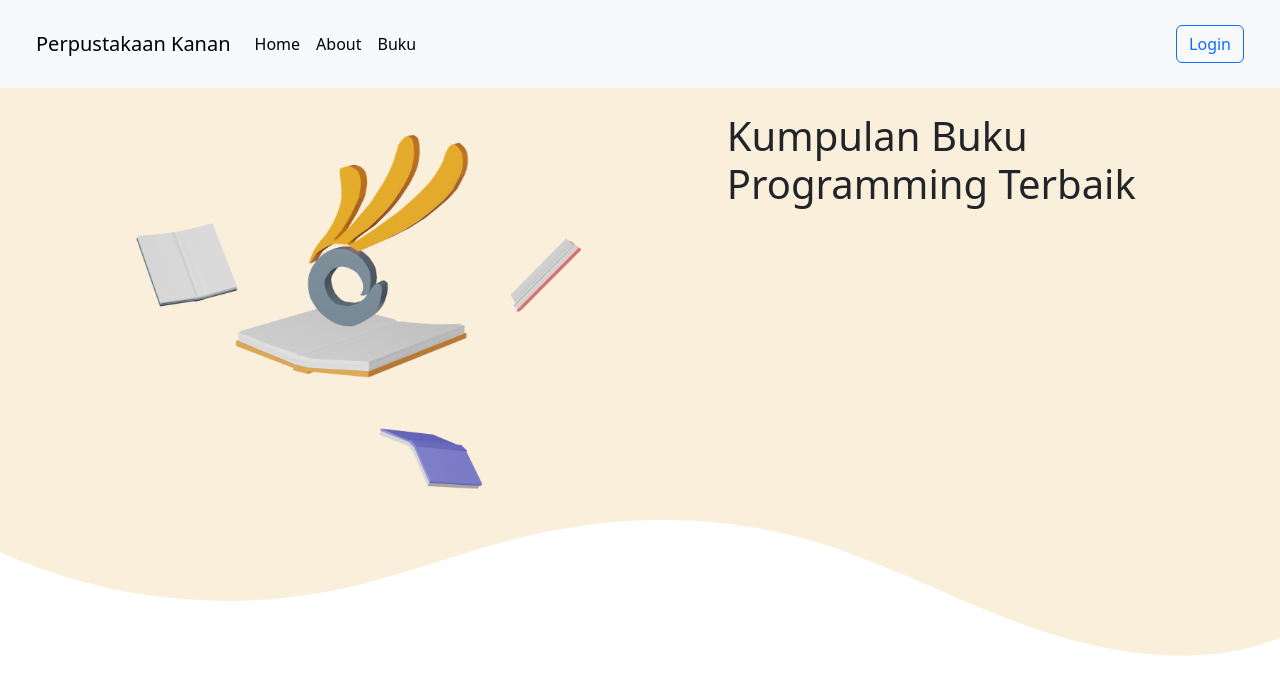
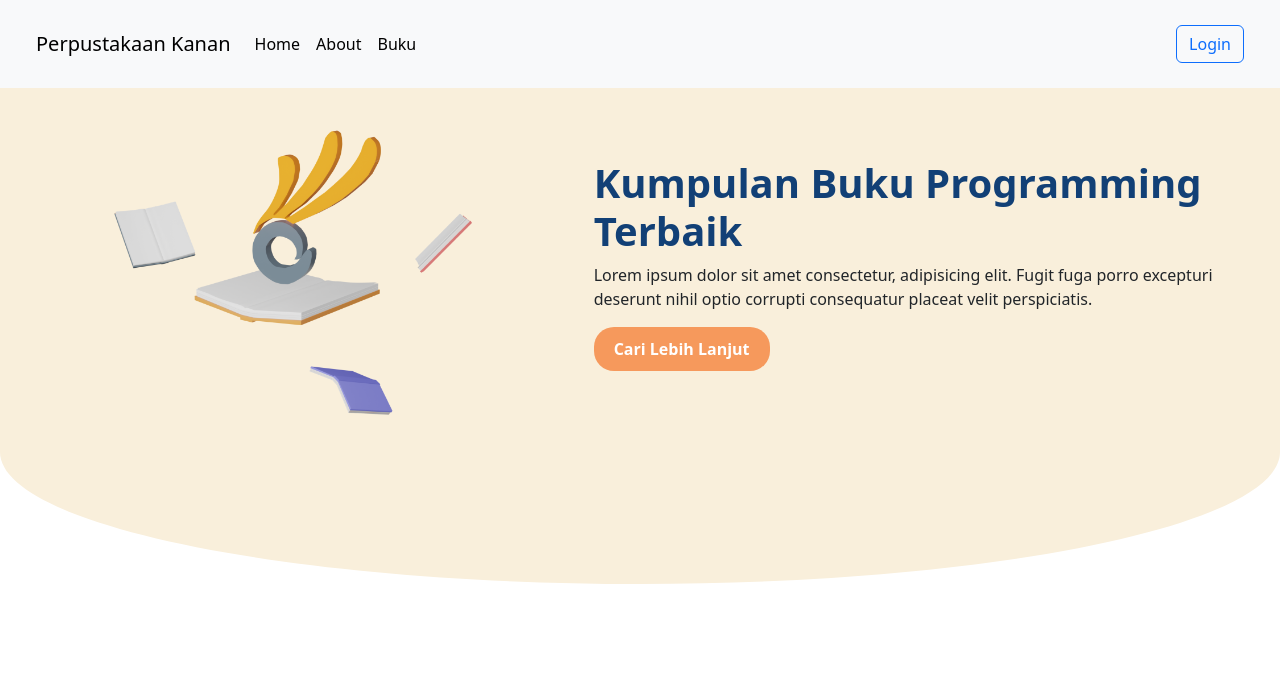
Before and after one commit to Joseph-Victorio/perpusKelompok1, a PHP site: page /phpmvc/ in a window 1280 px wide. Shown: the top 695 px of the page. Run offline with PHP 8.4, Linux system fonts and the light colour scheme; data that the repository does not hold is empty.

Commit message:
change style img index

```diff
--- a/app/views/home/index.php
+++ b/app/views/home/index.php
@@ -1,5 +1,5 @@
 
-<div class="d-flex p-4 gap-4 bg-merah-pastel  ">
+<div class="d-flex p-4 gap-4 bg-merah-pastel align-items-center ">
         <!-- KIRI -->
         <!-- GAMBAR -->
     <div class="img-container w-75 ">
@@ -7,10 +7,14 @@
     </div>
         <!-- KANAN -->
     <div>
-        <h1>Kumpulan Buku Programming Terbaik</h1>
+        <h1 class="text-blue fw-bold">Kumpulan Buku Programming Terbaik</h1>
+        <p>
+            Lorem ipsum dolor sit amet consectetur, adipisicing elit. Fugit fuga porro excepturi deserunt nihil optio corrupti consequatur placeat velit perspiciatis.
+        </p>
+        <button class=" btn-lebih-lanjut">Cari Lebih Lanjut</button>
     </div>
 </div>
-<img src="<?=BASEURL?>/img/waves.svg" class="w-100" alt="">
+<img src="<?=BASEURL?>/img/curve.svg" class="w-100" alt="">
 
 <div>
 
--- a/public/css/style.css
+++ b/public/css/style.css
@@ -1,7 +1,7 @@
 :root{
     --background:#F9EFDB;
     --primary-color:#F6995C;
-    --secondary-colo:#124076;
+    --secondary-color:#124076;
 }
 body{
     margin: 0;
@@ -14,3 +14,20 @@ body{
     background-image: url('../img/abstractBackground.jpg');
     background-size: cover;
 }
+.text-blue{
+    color: var(--secondary-color);
+}
+.btn-lebih-lanjut{
+    background-color: var(--primary-color);
+    color: white;
+    font-weight: bold;
+    border: none;
+    outline: none;
+    border-radius: 20px;
+    padding: 10px 20px 10px 20px;
+    transition: .3s ease-in-out;
+}
+.btn-lebih-lanjut:hover{
+    background-color: #f8863a;
+    border-radius: 0;
+}
```
Also changed, not shown: public/img/booksWithLogoCS.png, public/img/curve.svg (added).
